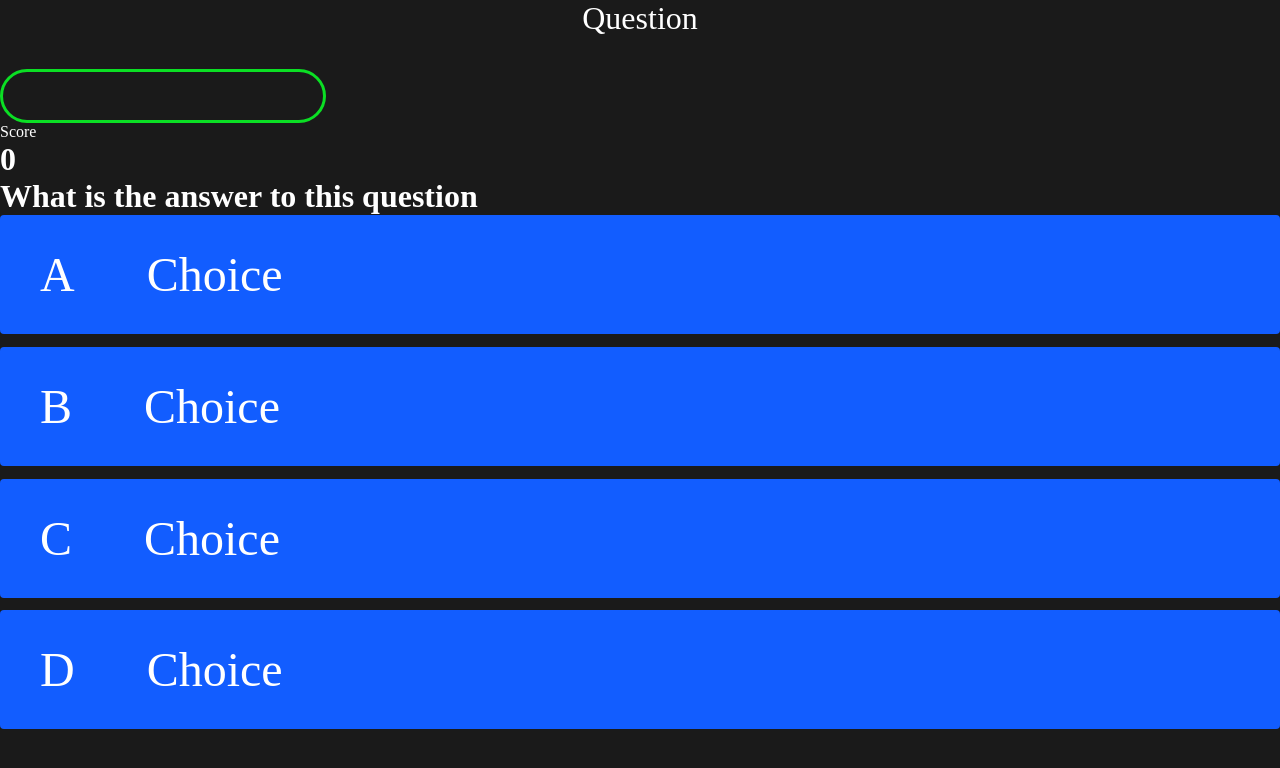
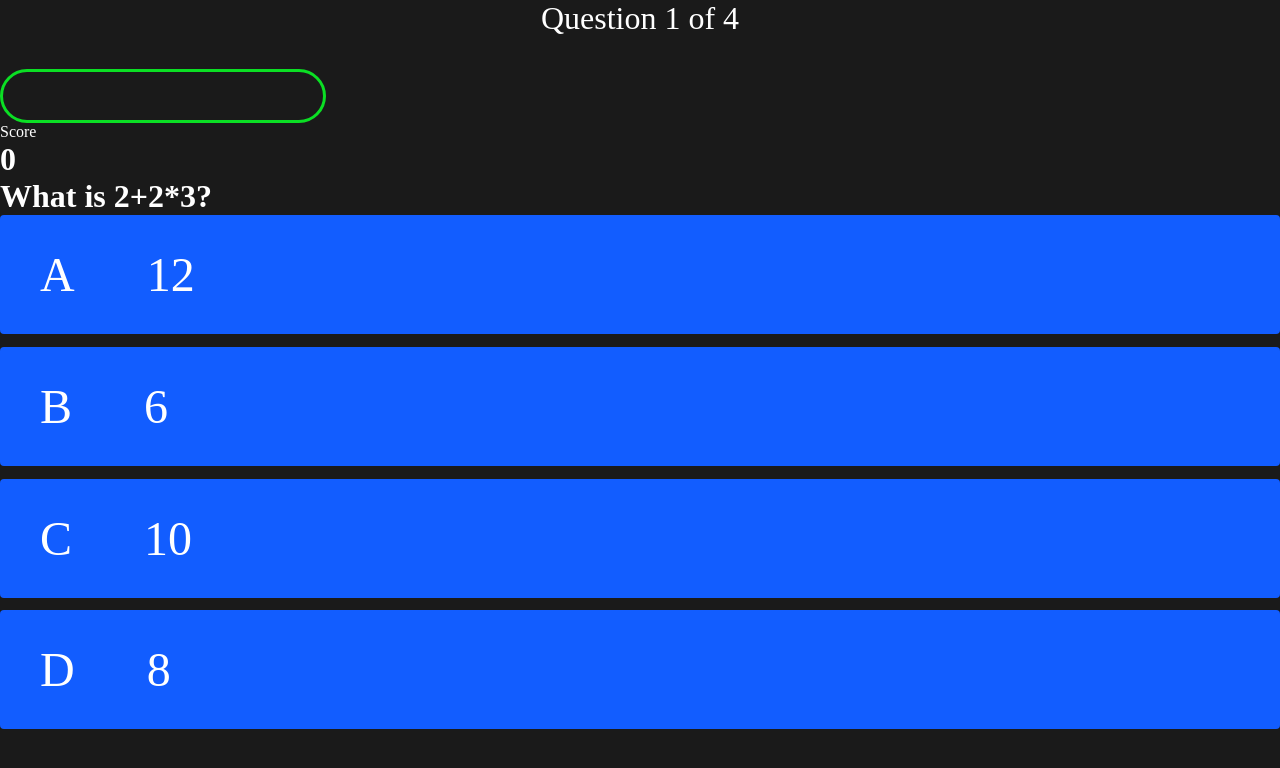
Before and after one commit to KeyaPatel03/Quiz-App-, a plain HTML site: page game.html in a window 1280 px wide. Drawn offline with Linux system fonts and the light colour scheme; the site is published under a folder, as on GitHub Pages, so addresses that start at the root find nothing; a web font is replaced by a local one.

Commit message:
Update game.html

```diff
--- a/game.html
+++ b/game.html
@@ -3,19 +3,22 @@
 
 <head>
     <meta charset="UTF-8">
+    <meta name="viewport" content="widht=device-width, initial-scale=1,
+    0">
     <title>Quiz Page</title>
     <link rel="stylesheet" href="style.css">
     <link rel="stylesheet" href="game.css">
-    <title>Document</title>
 </head>
 
 <body>
     <div class="container"></div>
     <div id="game" class="justify-center flex-column"></div>
     <div id="hud"></div>
-    <div class="hud-item"></div>
-    <p id="progressText" class="hub-prefix">Question</p>
-    <div id="progressBar"></div>
+        <div class="hud-item"></div>
+            <p id="progressText" class="hub-prefix">
+                Question
+            </p>
+        <div id="progressBar"></div>
     <div id="progressBarFull"></div>
     </div>
     </div>
@@ -35,18 +38,18 @@
     </div>
     <div class="choice-container">
         <p class="choice-prefix">B</p>
-        <p class="choice-text" data-number="2">Choice</p>
+        <p class="choice-text" data-number="2">Choice 2</p>
     </div>
     <div class="choice-container">
         <p class="choice-prefix">C</p>
-        <p class="choice-text" data-number="3">Choice</p>
+        <p class="choice-text" data-number="3">Choice 3</p>
     </div>
     <div class="choice-container">
         <p class="choice-prefix">D</p>
-        <p class="choice-text" data-number="4">Choice</p>
+        <p class="choice-text" data-number="4">Choice 4</p>
     </div>
     </div>
     </div>
-    <script src="/game.js"></script>
+    <script src="game.js"></script>
 </body>
 </html>
```
